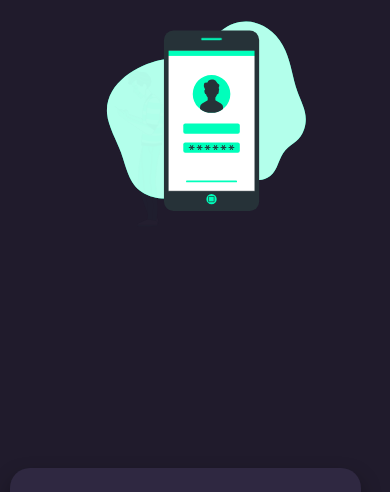
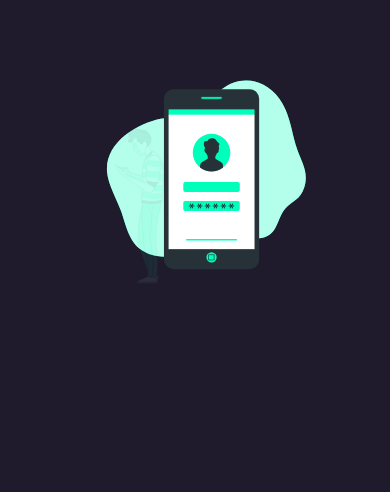
Before and after one commit to DiogoDuzac/Login02, a plain HTML site: page index.html in a window 390 px wide. Shown: the top 492 px of the page. Drawn offline with Linux system fonts and the light colour scheme.

Commit message:
Update media-queries.css

```diff
--- a/media-queries.css
+++ b/media-queries.css
@@ -33,6 +33,7 @@
         width: 90%;
         height: 50%;
         box-sizing: border-box;
+        margin-top: 15%;
    }
 
    .card {
@@ -41,6 +42,7 @@
 
    .right-login {
         width: 90%;
+        margin: 0;
    }
 
    .left-image {
```
